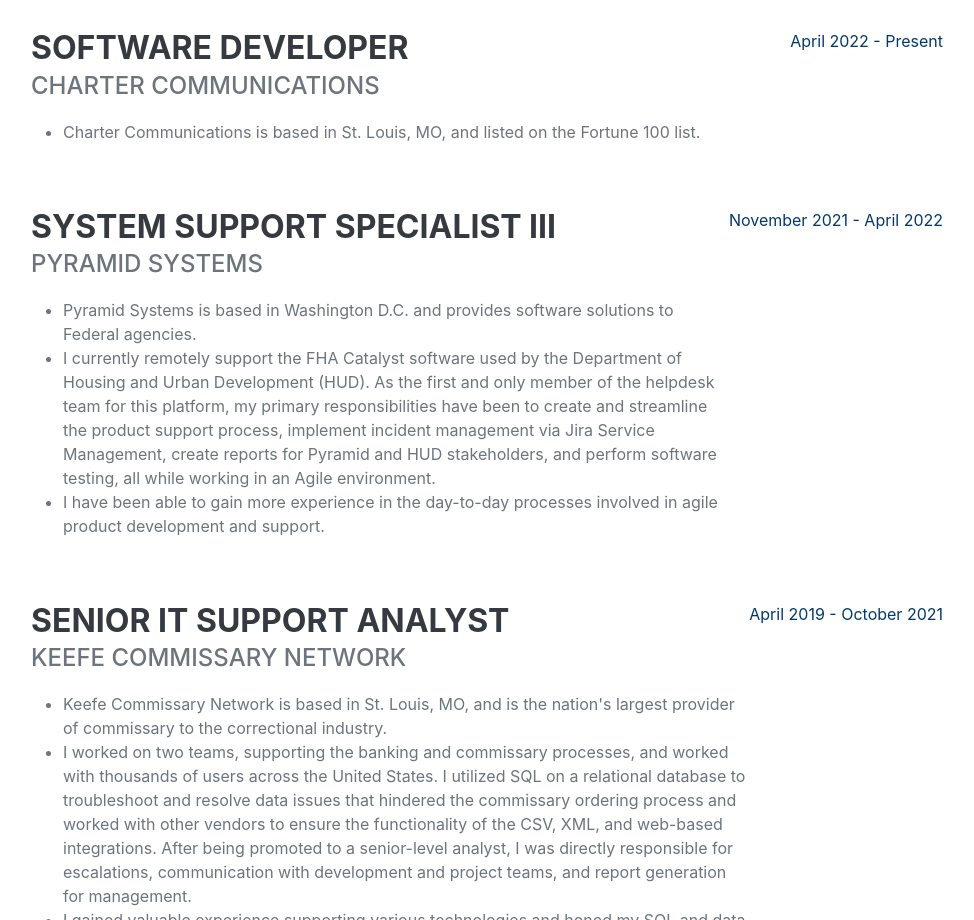
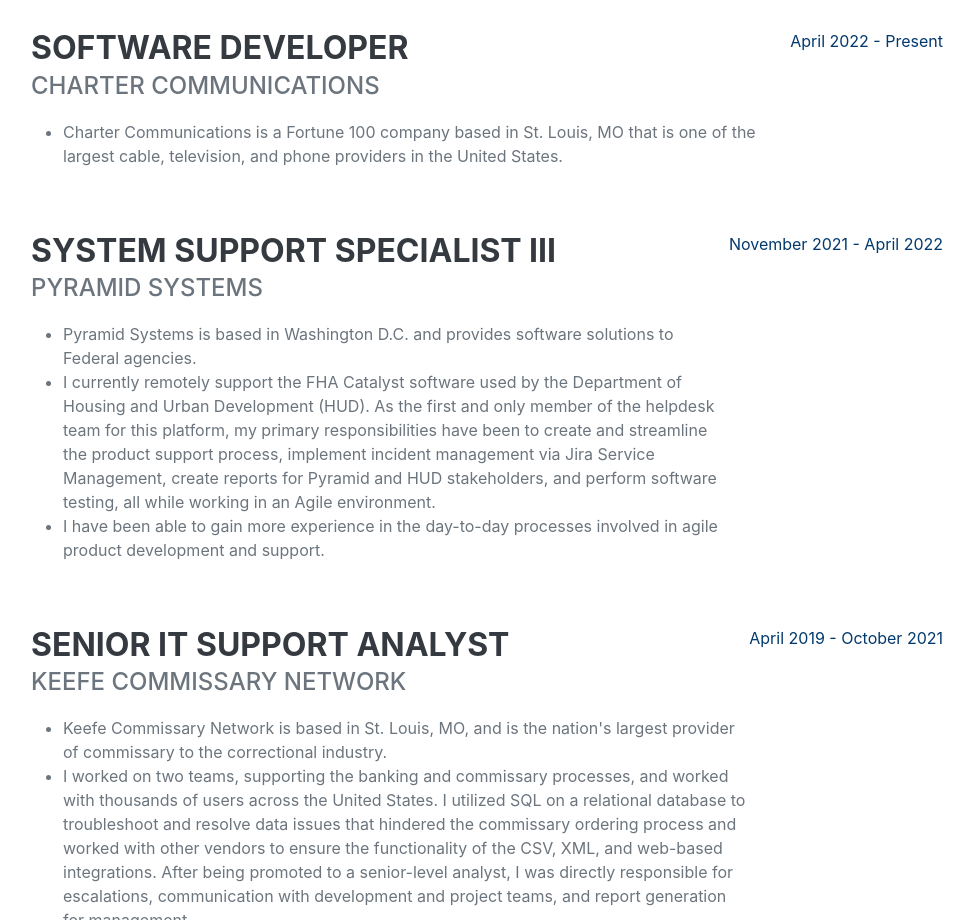
Before and after one commit to bsutton21/bsutton21.github.io, a plain HTML site: page index.html in a window 1280 px wide. Shown: the part 1780-2700 px from the top of the page, without its empty margins (289-1263 px from the left). Drawn offline with nearby package versions, Linux system fonts and the light colour scheme; a web font is replaced by a local one.

Commit message:
Update index.html

```diff
--- a/index.html
+++ b/index.html
@@ -95,7 +95,7 @@
                             <h3 class="mb-0">Software Developer</h3>
                             <div class="subheading mb-3">Charter Communications</div>
                             <p><ul>
-                                <li>Charter Communications is based in St. Louis, MO, and listed on the Fortune 100 list.</li>
+                                <li>Charter Communications is a Fortune 100 company based in St. Louis, MO that is one of the largest cable, television, and phone providers in the United States.</li>
                                 <!--<li>WHAT I DO/DID</li>
                                 <li>WHAT I LEARNED</li>-->
                             </ul></p>
```
